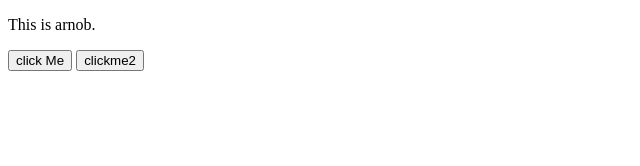
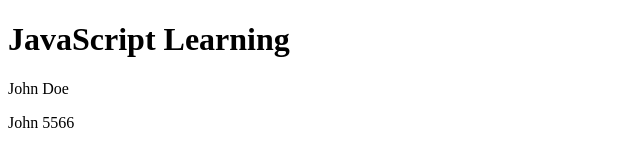
Before and after one commit to taohidkhan22/w3school, a plain HTML site: page JAVASCRIPT/index.html in a window 1280 px wide. Shown: the whole page, without its empty margins (0-640 px from the left). Drawn offline with Linux system fonts and the light colour scheme.

Commit message:
Object property

```diff
--- a/JAVASCRIPT/index.html
+++ b/JAVASCRIPT/index.html
@@ -4,12 +4,17 @@
     <meta charset="UTF-8">
     <meta name="viewport" content="width=device-width, initial-scale=1.0">
     <title>Document</title>
-    <script type="text/javascript" src="script.js"></script>
+
+
+
 </head>
-<body>
-    <p id="demo">This is arnob.</p>
-    <button type="button" onclick="document.getElementById('demo'
-    ).style.fontSize='50px'">click Me</button>
-    <button onclick="function1()" >clickme2</button>
+<body >
+    <h1>JavaScript Learning</h1>
+    <p id="demo"></p>
+    <p id="demo1"></p>
+
+
+
+    <script src="script.js"></script>
 </body>
 </html>
--- a/JAVASCRIPT/script.js
+++ b/JAVASCRIPT/script.js
@@ -1,5 +1,12 @@
-function function1()
-{
-    document.getElementById('demo').innerHTML='ohee';
 
-}
+const person = {
+    firstName: "John",
+    lastName : "Doe",
+    id       : 5566,
+    fullName : function() {
+      return person.firstName + " " + person.lastName;
+    }
+  };
+document.getElementById('demo').innerHTML=person.fullName();
+document.getElementById('demo1').innerHTML= person["firstName"]+ " "+ person["id"];
+console.log(person.fullName());
```
Also changed, not shown: JAVASCRIPT/Readme.md (added), JAVASCRIPT/image.png (added).
